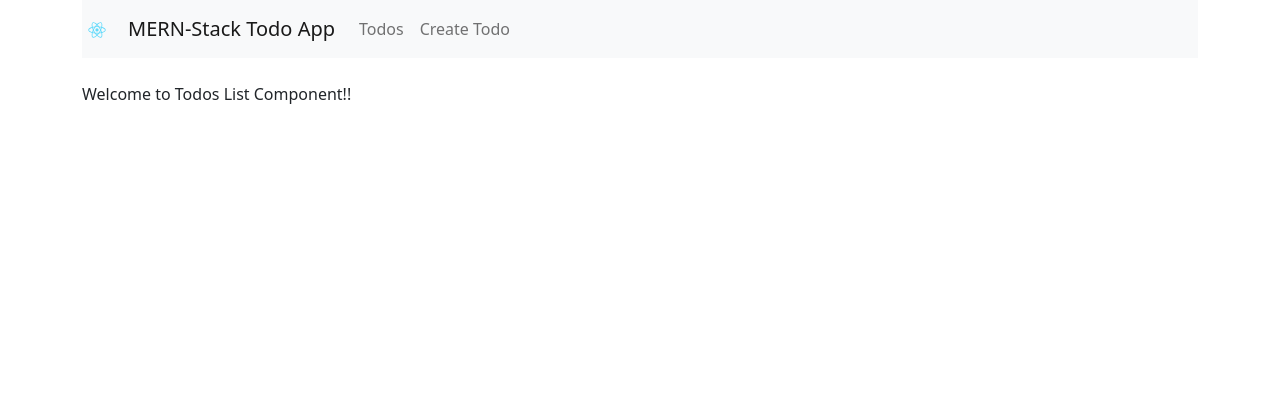
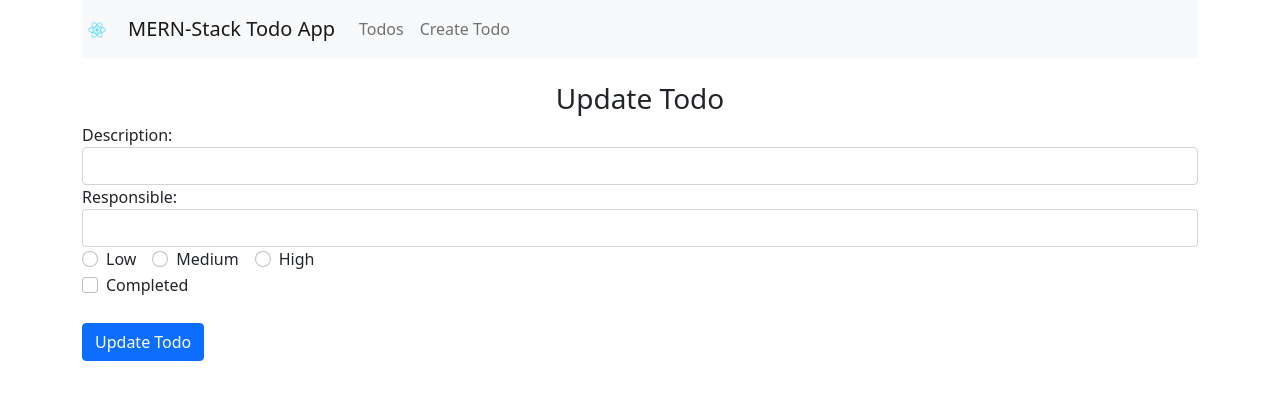
Before and after one commit to tuanlle/ProjectCRUD, a React (Create React App) app in the folder mern-todo-app/: page / in a window 1280 px wide. Shown: the top 400 px of the page. Built offline with nearby package versions, Linux system fonts and the light colour scheme; no server answers.

Commit message:
Update todo component

```diff
--- a/mern-todo-app/src/App.js
+++ b/mern-todo-app/src/App.js
@@ -15,7 +15,7 @@
       <Router>
         <div className="container">
           <nav className="navbar navbar-expand-lg navbar-light bg-light">
-            <a class="navbar-brand" href="https://codingthesmartway.com" >
+            <a class="navbar-brand">
               <img src={logo} width="30" height="30" alt="CodingTheSmartWay.com" />
             </a>
             <Link to="/" className="navbar-brand">MERN-Stack Todo App</Link>
--- a/mern-todo-app/src/components/create-todo.component.js
+++ b/mern-todo-app/src/components/create-todo.component.js
@@ -1,4 +1,5 @@
 import React, { Component } from 'react';
+import axios from 'axios';
 
 export default class CreateTodo extends Component {
 
@@ -43,6 +44,16 @@
         console.log(`Todo Description: ${this.state.todo_description}`);
         console.log(`Todo Responsible: ${this.state.todo_responsible}`);
         console.log(`Todo Priority: ${this.state.todo_priority}`);
+
+        const newTodo = {
+            todo_description: this.state.todo_description,
+            todo_responsible: this.state.todo_responsible,
+            todo_priority: this.state.todo_priority,
+            todo_completed: this.state.todo_completed
+        }
+
+        axios.post('http://localhost:4000/todos/add', newTodo)
+            .then(res => console.log(res.data));
 
         this.setState({
             todo_description: '',
--- a/mern-todo-app/src/components/todos-list.component.js
+++ b/mern-todo-app/src/components/todos-list.component.js
@@ -1,10 +1,156 @@
 import React, { Component } from 'react';
+import axios from 'axios';
 
-export default class TodosList extends Component {
+export default class EditTodo extends Component {
+
+    constructor(props) {
+        super(props);
+
+        this.onChangeTodoDescription = this.onChangeTodoDescription.bind(this);
+        this.onChangeTodoResponsible = this.onChangeTodoResponsible.bind(this);
+        this.onChangeTodoPriority = this.onChangeTodoPriority.bind(this);
+        this.onChangeTodoCompleted = this.onChangeTodoCompleted.bind(this);
+        this.onSubmit = this.onSubmit.bind(this);
+
+        this.state = {
+            todo_description: '',
+            todo_responsible: '',
+            todo_priority: '',
+            todo_completed: false
+        }
+    }
+
+    componentDidMount() {
+        axios.get('http://localhost:4000/todos/'+this.props.match.params.id)
+            .then(response => {
+                this.setState({
+                    todo_description: response.data.todo_description,
+                    todo_responsible: response.data.todo_responsible,
+                    todo_priority: response.data.todo_priority,
+                    todo_completed: response.data.todo_completed
+                })
+            })
+            .catch(function (error) {
+                console.log(error);
+            })
+    }
+
+    onChangeTodoDescription(e) {
+        this.setState({
+            todo_description: e.target.value
+        });
+    }
+
+    onChangeTodoResponsible(e) {
+        this.setState({
+            todo_responsible: e.target.value
+        });
+    }
+
+    onChangeTodoPriority(e) {
+        this.setState({
+            todo_priority: e.target.value
+        });
+    }
+
+    onChangeTodoCompleted(e) {
+        this.setState({
+            todo_completed: !this.state.todo_completed
+        });
+    }
+
+    onSubmit(e) {
+        e.preventDefault();
+        const obj = {
+            todo_description: this.state.todo_description,
+            todo_responsible: this.state.todo_responsible,
+            todo_priority: this.state.todo_priority,
+            todo_completed: this.state.todo_completed
+        };
+        console.log(obj);
+        axios.post('http://localhost:4000/todos/update/'+this.props.match.params.id, obj)
+            .then(res => console.log(res.data));
+
+        this.props.history.push('/');
+    }
+
     render() {
         return (
             <div>
-                <p>Welcome to Todos List Component!!</p>
+                <h3 align="center">Update Todo</h3>
+                <form onSubmit={this.onSubmit}>
+                    <div className="form-group">
+                        <label>Description: </label>
+                        <input  type="text"
+                                className="form-control"
+                                value={this.state.todo_description}
+                                onChange={this.onChangeTodoDescription}
+                                />
+                    </div>
+                    <div className="form-group">
+                        <label>Responsible: </label>
+                        <input
+                                type="text"
+                                className="form-control"
+                                value={this.state.todo_responsible}
+                                onChange={this.onChangeTodoResponsible}
+                                />
+                    </div>
+                    <div className="form-group">
+                        <div className="form-check form-check-inline">
+                            <input  className="form-check-input"
+                                    type="radio"
+                                    name="priorityOptions"
+                                    id="priorityLow"
+                                    value="Low"
+                                    checked={this.state.todo_priority==='Low'}
+                                    onChange={this.onChangeTodoPriority}
+                                    />
+                            <label className="form-check-label">Low</label>
+                        </div>
+                        <div className="form-check form-check-inline">
+                            <input  className="form-check-input"
+                                    type="radio"
+                                    name="priorityOptions"
+                                    id="priorityMedium"
+                                    value="Medium"
+                                    checked={this.state.todo_priority==='Medium'}
+                                    onChange={this.onChangeTodoPriority}
+                                    />
+                            <label className="form-check-label">Medium</label>
+                        </div>
+                        <div className="form-check form-check-inline">
+                            <input  className="form-check-input"
+                                    type="radio"
+                                    name="priorityOptions"
+                                    id="priorityHigh"
+                                    value="High"
+                                    checked={this.state.todo_priority==='High'}
+                                    onChange={this.onChangeTodoPriority}
+                                    />
+                            <label className="form-check-label">High</label>
+                        </div>
+                    </div>
+                    <div className="form-check">
+                        <input  className="form-check-input"
+                                id="completedCheckbox"
+                                type="checkbox"
+                                name="completedCheckbox"
+                                onChange={this.onChangeTodoCompleted}
+                                checked={this.state.todo_completed}
+                                value={this.state.todo_completed}
+                                />
+                        <label className="form-check-label" htmlFor="completedCheckbox">
+                            Completed
+                        </label>
+                    </div>
+
+                    <br />
+
+                    <div className="form-group">
+                        <input type="submit" value="Update Todo" className="btn btn-primary" />
+                    </div>
+                </form>
             </div>
         )
     }
```
